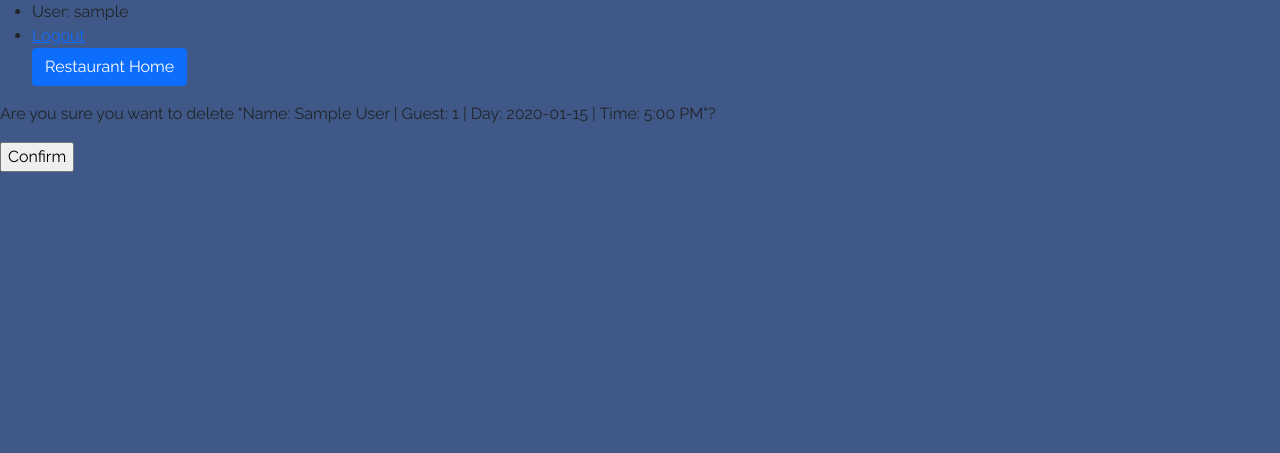
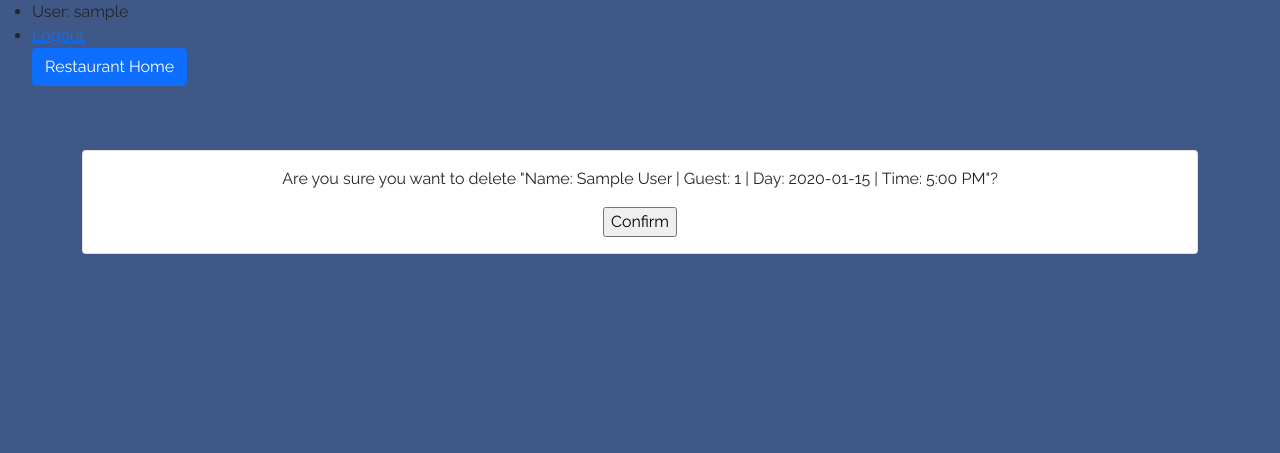
Before and after one commit to csilfverskiold/restaurant-project, a Django app: page /1/delete/ in a window 1280 px wide. Shown: the top 453 px of the page. Run offline with Django 3.2, Linux system fonts and the light colour scheme; a user stored in the database is signed in; tables that the repository leaves empty hold one stand-in row (values such as "Sample post").

Commit message:
Add basic content to confirm_ delete template

```diff
--- a/templates/booking/reservation_confirm_delete.html
+++ b/templates/booking/reservation_confirm_delete.html
@@ -2,12 +2,25 @@
 
 {% block content %}
 
-<form method="post">
-  {% csrf_token %}
+<div class="container mt-5">
+  <div class="row">
 
-  <p>Are you sure you want to delete "{{ object }}"?</p>
+      <!-- This form sets basic template for Reservation model -->
+      <div class="col-12">
+          <div class="card">
+              <div class="card-body text-center">
+                <form method="post">
+                  {% csrf_token %}
 
-  <input type="submit" value="Confirm" />
-</form>
+                  <p>Are you sure you want to delete "{{ object }}"?</p>
+
+                  <input type="submit" value="Confirm" />
+                </form>
+              </div>
+          </div>
+      </div>
+
+  </div>
+</div>
 
 {% endblock %}
```
